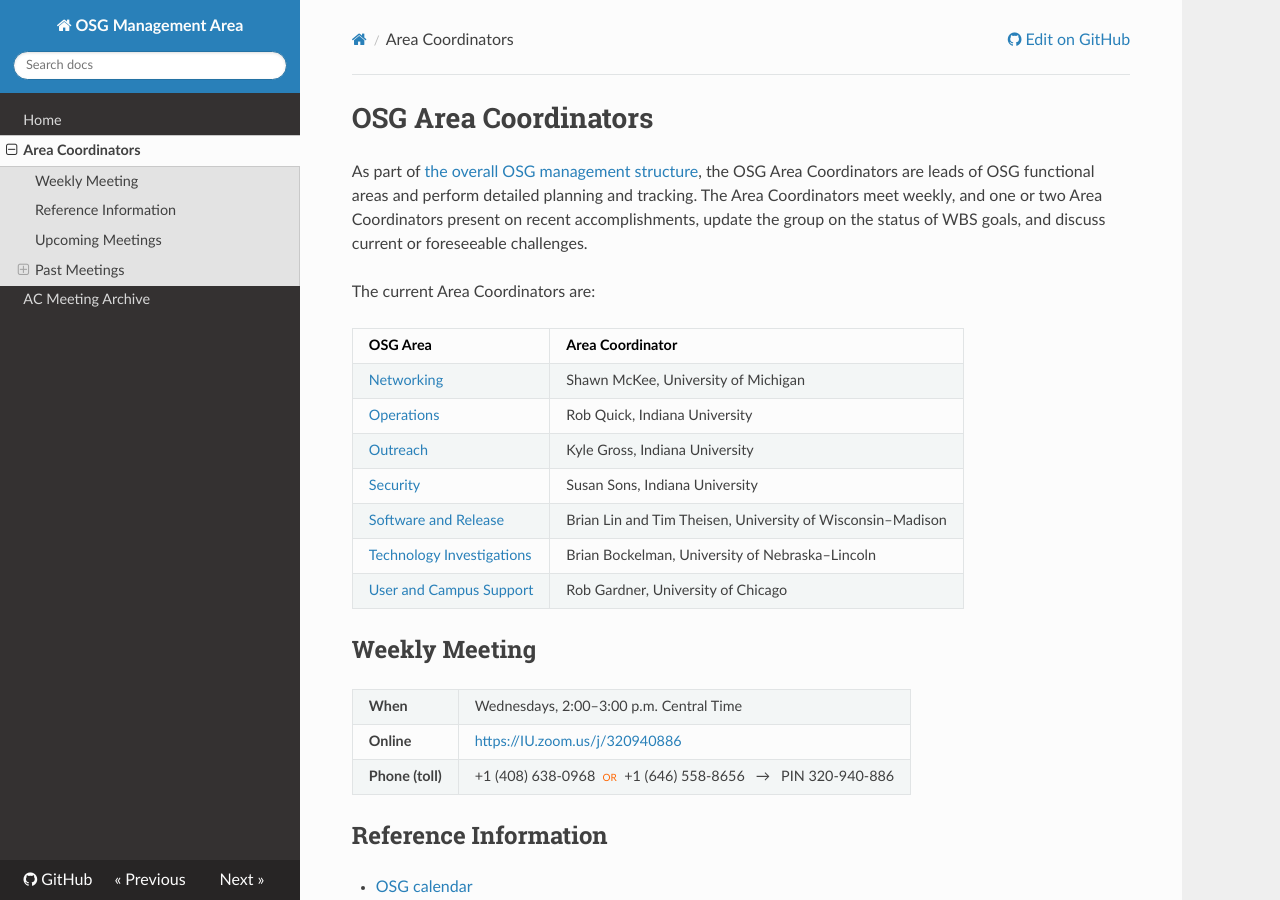
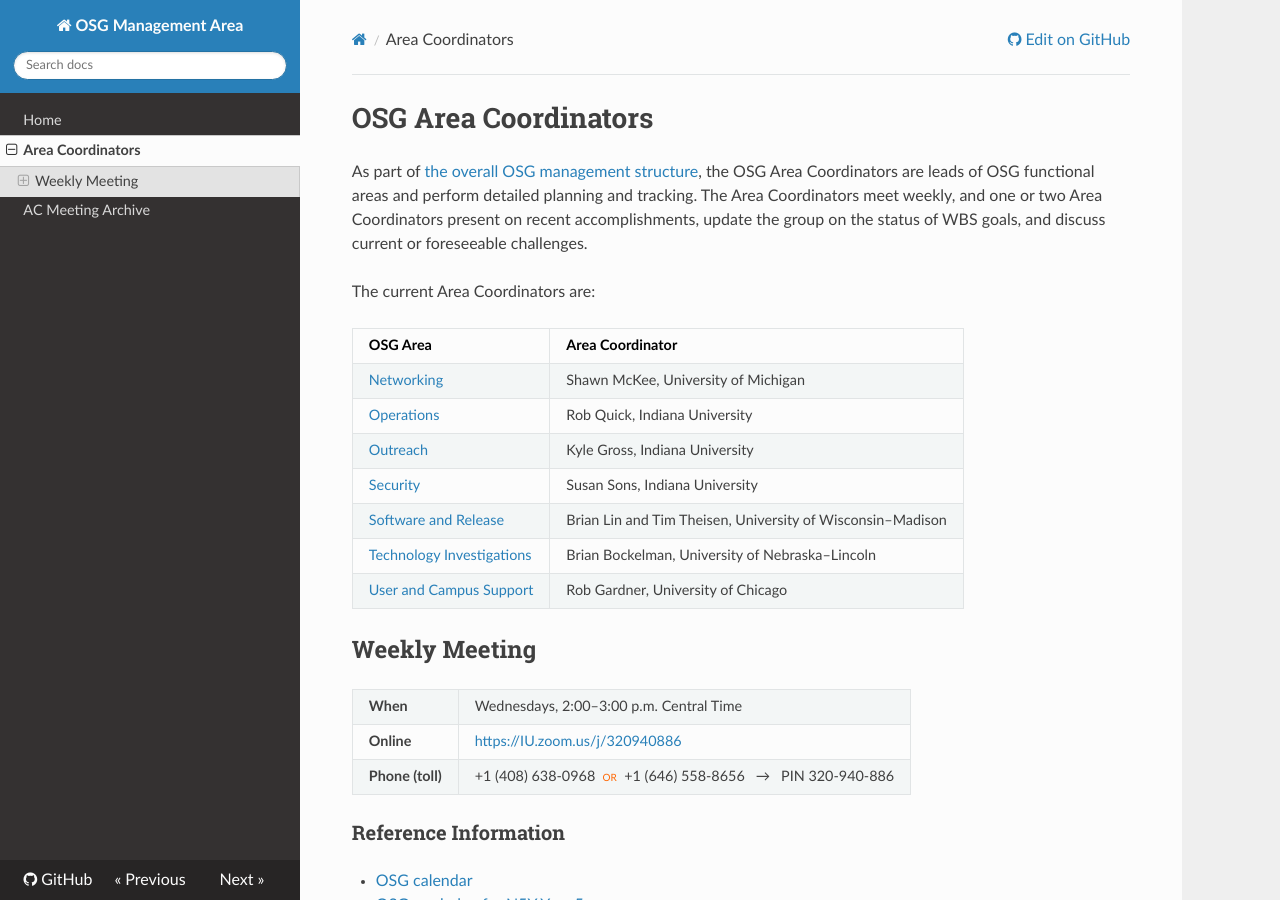
Before and after one commit to ppaschos/management-1, an MkDocs documentation site: the page built from docs/area-coordinators.md, in a window 1280 px wide and 900 px high. Built offline with MkDocs 1.6.1, drawn with Linux system fonts in a browser that asks for light colours; nearby versions of some CDN libraries; old or Windows-style settings are respelled for this version of MkDocs.

Commit message:
Updated heading levels

```diff
--- a/docs/area-coordinators.md
+++ b/docs/area-coordinators.md
@@ -35,20 +35,20 @@ The current Area Coordinators are:
 </table>
 
 
-## Reference Information
+### Reference Information
 
 - [OSG calendar](https://indico.fnal.gov/categoryDisplay.py?categId=86)
 - [OSG workplan for N5Y Year 5](https://osg-docdb.opensciencegrid.org:440/cgi-bin/ShowDocument?docid=1232)
 
 
-## Upcoming Meetings
+### Upcoming Meetings
 
 - 2017-10-25 - Production Support (Ken Herner)
 
 
-## Past Meetings
+### Past Meetings
 
-### 2017
+#### 2017
 
 Past meetings are listed newest to oldest.  Blank lines separate cycles of area coordinator presentations.
 
@@ -112,7 +112,7 @@ Past meetings are listed newest to oldest.  Blank lines separate cycles of area
 -   2017-01-04 - [Networking (Shawn McKee)](https://twiki.opensciencegrid.org/bin/view/Management/20170104AgendaMinutes)
 
 
-### 2016 and earlier
+#### 2016 and earlier
 
 Links to Area Coordinator meetings from 2016 are on [a separate archive page](ac-meeting-archive).  In late 2017, when
 the OSG TWiki is decommissioned, the archived meeting pages from late 2017 and eariler will no longer be available
```
